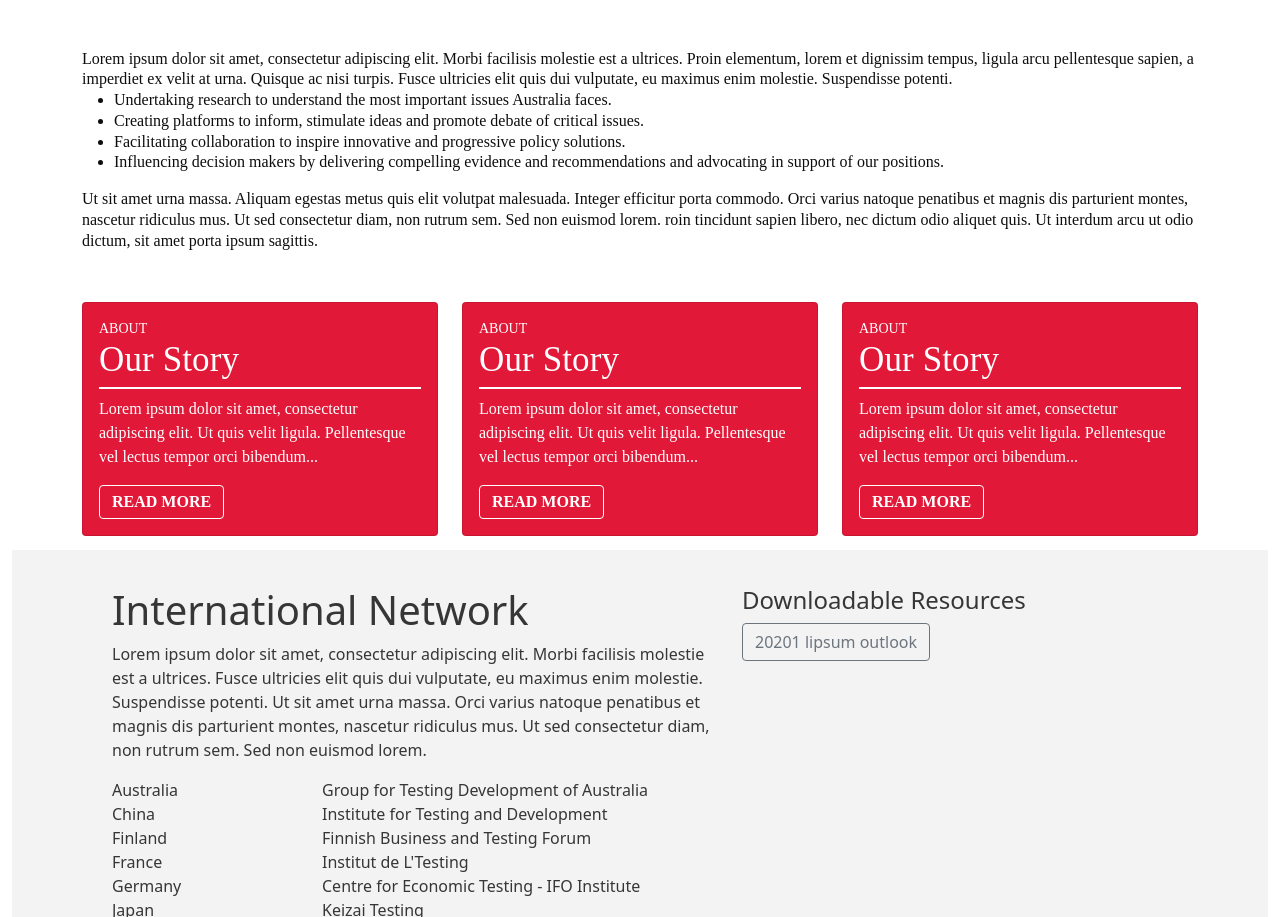
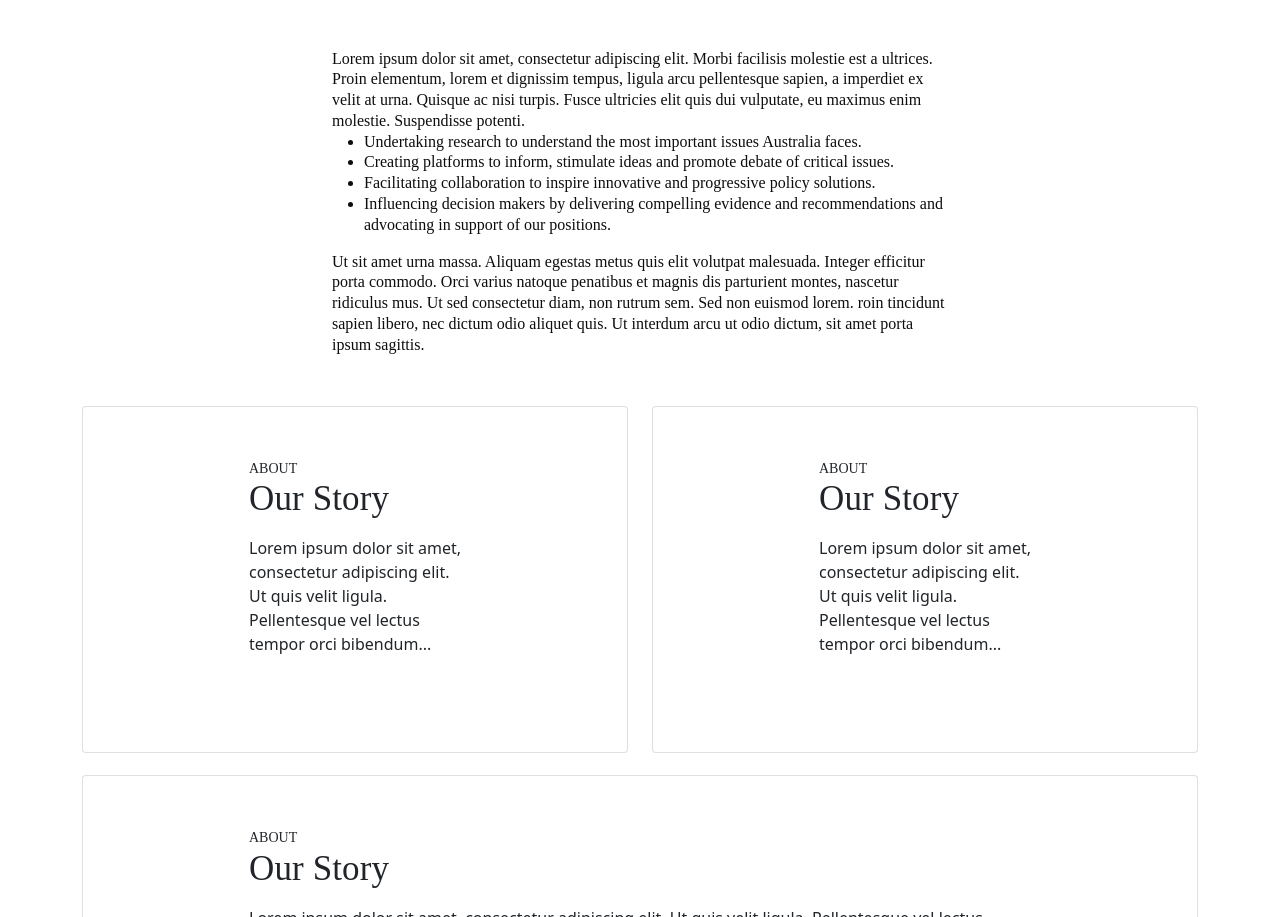
Before and after one commit to SteplerPaulo/flexisource, a React (Create React App) app: page / in a window 1280 px wide. Shown: the part 315-1232 px from the top of the page. Built offline with nearby package versions, Linux system fonts and the light colour scheme; a web font is replaced by a local one.

Commit message:
Fixed Details Component Margin Colum

```diff
--- a/src/App.css
+++ b/src/App.css
@@ -33,7 +33,6 @@ body {
 
 .details{
   font-family: Montserrat;
-  font-style: normal;
   font-weight: 300;
   font-size: 16px;
   line-height: 130%;
@@ -42,10 +41,14 @@ body {
 }
 
 .carousel{
+  padding: 36px 150px 30px 150px;
+  margin-bottom: 4%;
+}
+
+.carousel .card{
   font-family: Montserrat;
   background: #E11837;
   color: #FFFFFF;
-  margin-bottom: 4%;
 }
 
 .carousel .card-pre-title{
@@ -93,6 +96,6 @@ body {
 .international-network{
   background: #F3F3F3;
   color: #363636;
-  padding: 36px 100px 30px 100px;
+  padding: 36px 200px 30px 200px;
   margin-bottom: 4%;
 }
--- a/src/App.js
+++ b/src/App.js
@@ -1,7 +1,7 @@
 import React from "react";
 import NavBar from "./components/NavBar.js"
 import Header from "./components/Header.js"
-import Body from "./components/Body.js"
+import Details from "./components/Details.js"
 import Carousel from "./components/Carousel.js"
 import Footer from "./components/Footer.js"
 import InternationalNetwork from "./components/InternationalNetwork.js"
@@ -10,7 +10,7 @@ function App() {
     <div class="container-fluid">
       <NavBar/>
       <Header/>
-      <Body/>
+      <Details/>
       <Carousel/>
       <InternationalNetwork/>
       <Footer/>
--- a/src/components/Body.js
+++ /dev/null
@@ -1,22 +0,0 @@
-
-import React from "react";
-
-function Card() {
-    return (
-        <React.Fragment>
-            <div class="container details">
-                Lorem ipsum dolor sit amet, consectetur adipiscing elit. Morbi facilisis molestie est a ultrices. Proin elementum, lorem et dignissim tempus, ligula arcu pellentesque sapien, a imperdiet ex velit at urna. Quisque ac nisi turpis. Fusce ultricies elit quis dui vulputate, eu maximus enim molestie. Suspendisse potenti.
-                    <ul>
-                        <li>Undertaking research to understand the most important issues Australia faces. </li>
-                        <li>Creating platforms to inform, stimulate ideas and promote debate of critical issues.</li>
-                        <li>Facilitating collaboration to inspire innovative and progressive policy solutions.</li>
-                        <li> Influencing decision makers by delivering compelling evidence and recommendations and advocating in support of our positions.</li>
-                    </ul>
-                Ut sit amet urna massa. Aliquam egestas metus quis elit volutpat malesuada. Integer efficitur porta commodo. Orci varius natoque penatibus et magnis dis parturient montes, nascetur ridiculus mus. Ut sed consectetur diam, non rutrum sem. Sed non euismod lorem.
-                roin tincidunt sapien libero, nec dictum odio aliquet quis. Ut interdum arcu ut odio dictum, sit amet porta ipsum sagittis.
-            </div>
-        </React.Fragment>
-    );
-}
-
-export default Card;
--- /dev/null
+++ b/src/components/Details.js
@@ -0,0 +1,26 @@
+
+import React from "react";
+
+function Card() {
+    return (
+        <React.Fragment>
+            <div class="details">
+                <div class="row">
+                    <div class="col-lg-6 offset-lg-3 col-xs-12">
+                        Lorem ipsum dolor sit amet, consectetur adipiscing elit. Morbi facilisis molestie est a ultrices. Proin elementum, lorem et dignissim tempus, ligula arcu pellentesque sapien, a imperdiet ex velit at urna. Quisque ac nisi turpis. Fusce ultricies elit quis dui vulputate, eu maximus enim molestie. Suspendisse potenti.
+                            <ul>
+                                <li>Undertaking research to understand the most important issues Australia faces. </li>
+                                <li>Creating platforms to inform, stimulate ideas and promote debate of critical issues.</li>
+                                <li>Facilitating collaboration to inspire innovative and progressive policy solutions.</li>
+                                <li> Influencing decision makers by delivering compelling evidence and recommendations and advocating in support of our positions.</li>
+                            </ul>
+                        Ut sit amet urna massa. Aliquam egestas metus quis elit volutpat malesuada. Integer efficitur porta commodo. Orci varius natoque penatibus et magnis dis parturient montes, nascetur ridiculus mus. Ut sed consectetur diam, non rutrum sem. Sed non euismod lorem.
+                        roin tincidunt sapien libero, nec dictum odio aliquet quis. Ut interdum arcu ut odio dictum, sit amet porta ipsum sagittis.
+                    </div>
+                </div>
+            </div>
+        </React.Fragment>
+    );
+}
+
+export default Card;
```
